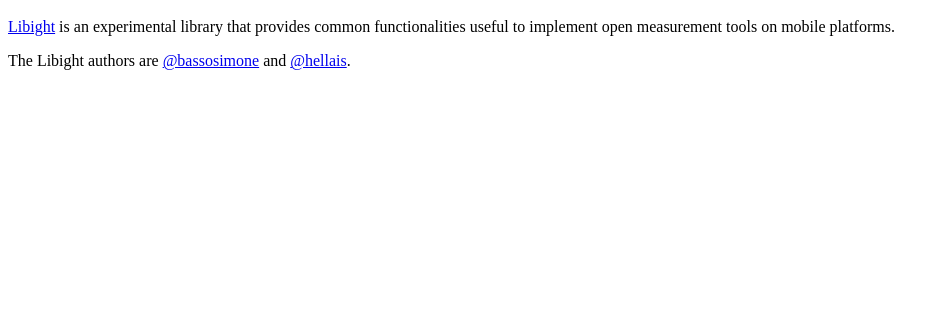
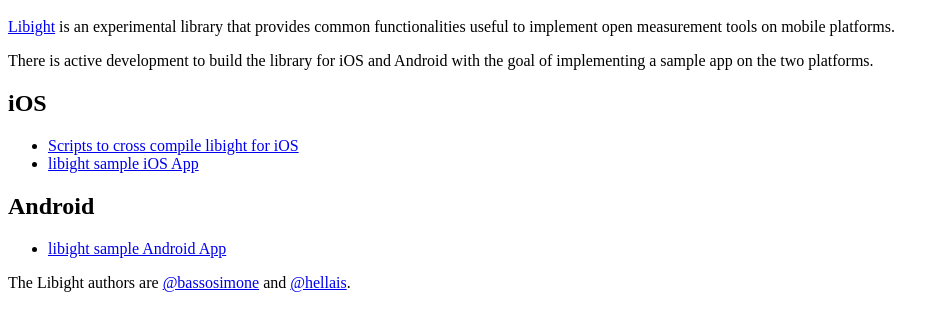
Before and after one commit to libight/libight.github.io, a plain HTML site: page index.html in a window 1280 px wide. Shown: the part 48-378 px from the top of the page, without its empty margins (0-949 px from the left). Drawn offline with Linux system fonts and the light colour scheme.

Commit message:
Update with links to iOS and Android apps

```diff
--- a/index.html
+++ b/index.html
@@ -5,10 +5,26 @@
   <body>
     <h1>Libight</h1>
 
-    <p><a href="https://github.com/bassosimone/libight">Libight</a>
+    <p><a href="https://github.com/TheTorProject/libight">Libight</a>
     is an experimental library that provides common functionalities
     useful to implement open measurement tools on
     mobile platforms.<p>
+
+    <p>
+    There is active development to build the library for iOS and Android
+    with the goal of implementing a sample app on the two platforms.
+    </p>
+
+    <h2>iOS</h2>
+    <ul>
+      <li><a href="https://github.com/bassosimone/libight-build-ios">Scripts to cross compile libight for iOS</a></li>
+      <li><a href="https://github.com/TheTorProject/libight_ios">libight sample iOS App</a></li>
+    </ul>
+
+    <h2>Android</h2>
+    <ul>
+      <li><a href="https://github.com/TheTorProject/libight_android">libight sample Android App</a></li>
+    </ul>
 
     <p>The Libight authors are
     <a href="https://github.com/bassosimone">@bassosimone</a>
```
